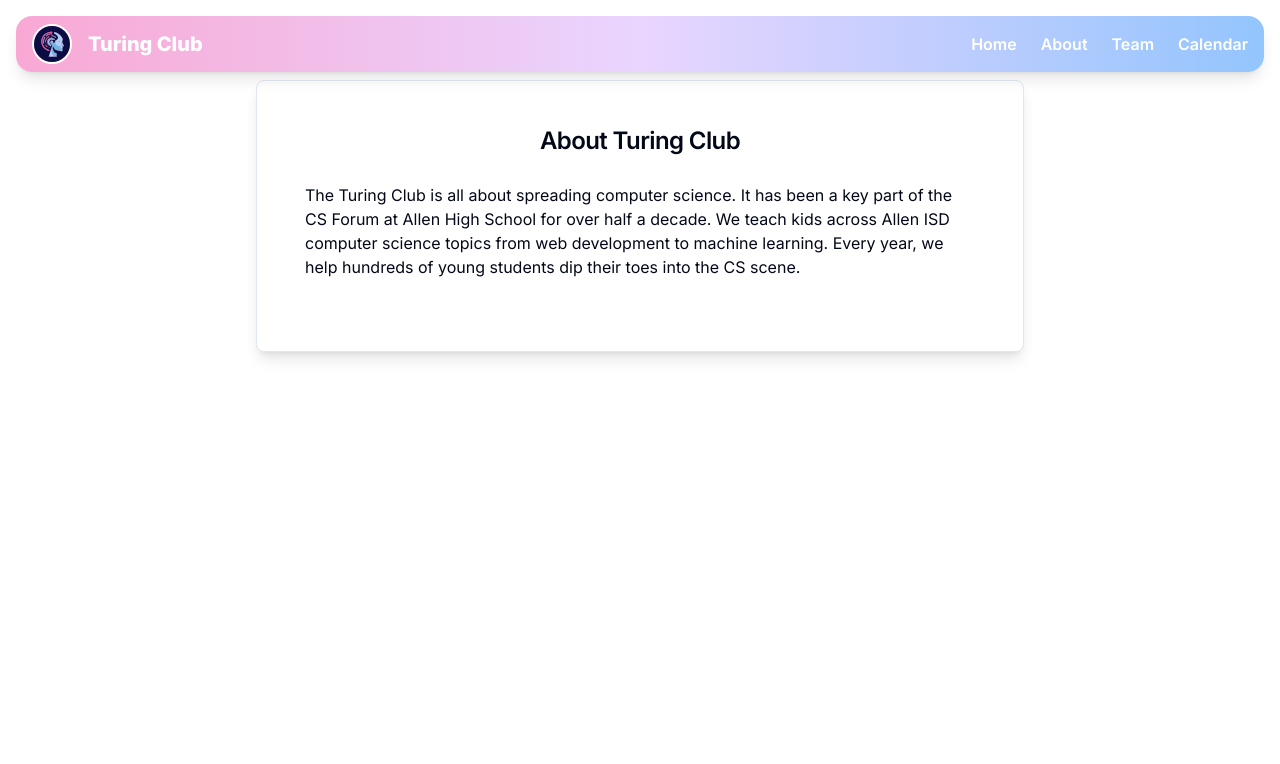
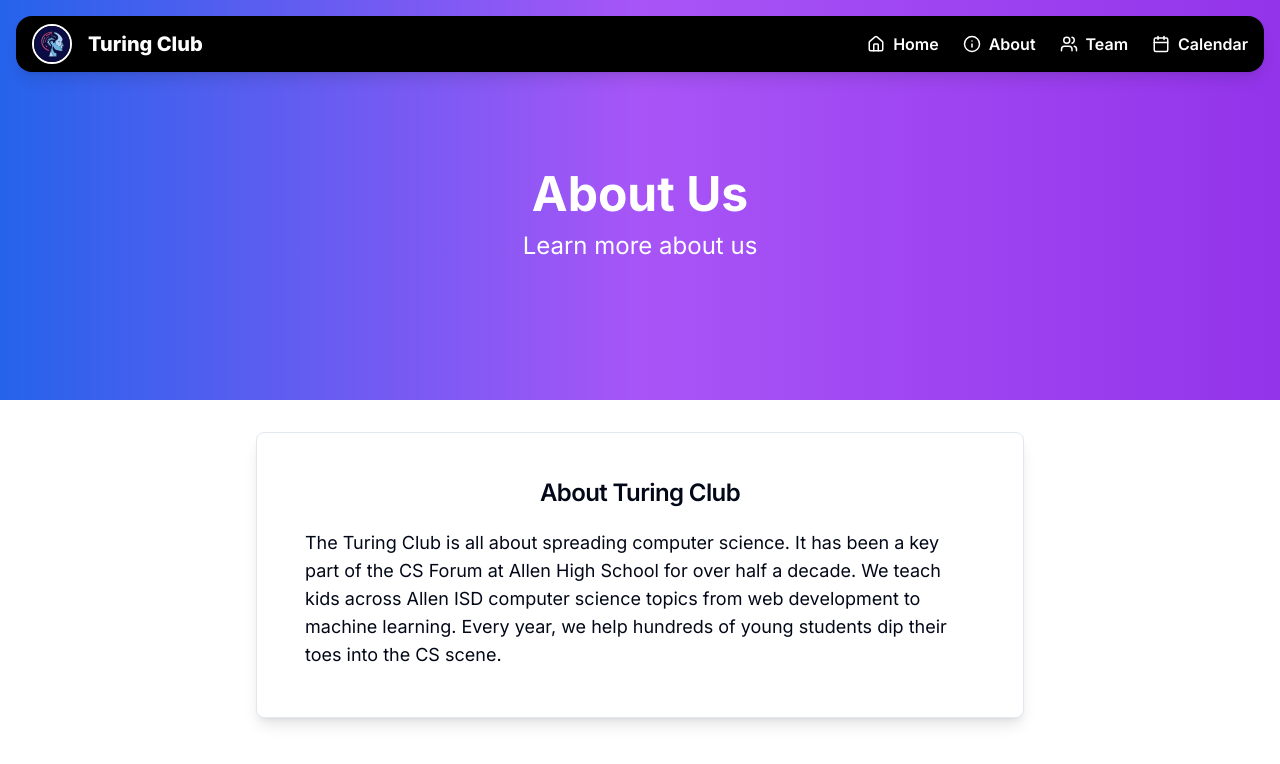
Before and after one commit to AndrxwWxng/turing-club, a Next.js app: page /about in a window 1280 px wide. Shown: the top 764 px of the page. Built offline with nearby package versions, Linux system fonts and the light colour scheme.

Commit message:
added team and calendar and header and fix navbar and about

```diff
--- a/src/app/about/page.tsx
+++ b/src/app/about/page.tsx
@@ -1,47 +1,32 @@
 import React from 'react';
-import Image from 'next/image';
-import Link from 'next/link';
-import css from 'styled-jsx/css';
 import {
   Card,
   CardContent,
-    CardDescription,
-    CardFooter,
   CardHeader,
   CardTitle,
 } from "@/components/ui/card"
+import Header from '@/components/Header';
 
-
-const aboutPage = () => {
+const AboutPage = () => {
   return (
-        <div className="pt-20">
-        <Card className='relative pt-10 max-w-3xl mx-auto p-6 shadow-lg rounded-lg bg-white'>
+    <div>
+      <Header title="About Us" subtitle="Learn more about us" />
+      <div className="container mx-auto px-4 py-8">
+        <Card className='relative max-w-3xl mx-auto p-6 shadow-lg rounded-lg bg-white'>
           <CardHeader>
-                <center><CardTitle>About Turing Club</CardTitle></center>
-                <CardDescription></CardDescription>
+            <CardTitle className="text-center">About Turing Club</CardTitle>
           </CardHeader>
           <CardContent>
-                <p>The Turing Club is all about spreading computer science. It has been a key part of the CS Forum at Allen High School for over half a decade.
+            <p className="text-lg">
+              The Turing Club is all about spreading computer science. It has been a key part of the CS Forum at Allen High School for over half a decade.
               We teach kids across Allen ISD computer science topics from web development to machine learning. Every year, we help hundreds of young students
-                    dip their toes into the
-                   CS scene. </p>
+              dip their toes into the CS scene.
+            </p>
           </CardContent>
-            <CardFooter>
-                <p></p>
-            </CardFooter>
         </Card>
       </div>
-
-
-        // <div className="py-2 px-4" >
-        // <style>
-        // </style>
-        // <section className="bg-red-200 h-100 w-15">The Turing Club is all about spreading computer science. It has been a key part of the CS Forum at Allen <br></br>
-        // High School for over half a decade.  We teach kids across Allen ISD computer science topics from web <br></br>
-        // development to machine learning. Every year, we help hundreds of young students dip their toes into the <br></br>
-        // CS scene. </section>
-        // </div>
+    </div>
   );
 };
 
-export default aboutPage;
+export default AboutPage;
--- a/src/app/team/page.tsx
+++ b/src/app/team/page.tsx
@@ -1,10 +1,14 @@
 import React from 'react';
 import Team from '@/components/Team';
+import Header from '@/components/Header';
 
 const TeamPage = () => {
     return (
+        <>
+        <Header title="Our Team" subtitle="Meet the people behind Turing Club" />
         <Team/>
+        </>
     );
 };
 
-// return default TeamPage;
+export default TeamPage
--- a/src/components/Calendar.tsx
+++ b/src/components/Calendar.tsx
@@ -1,20 +1,104 @@
-import React from 'react';
+"use client";
+import React, { useState } from 'react';
 import { Calendar } from '@/components/ui/calendar';
+import Header from '@/components/Header';
+import { Card, CardContent, CardHeader, CardTitle } from "@/components/ui/card";
+import { Badge } from "@/components/ui/badge";
+
+type Event = {
+  date: Date;
+  title: string;
+  description: string;
+};
+
+const events: Event[] = [
+  {
+    date: new Date(2024, 7, 28),
+    title: "First Club Meeting",
+    description: "Join us for the first meeting of the semester! We'll discuss upcoming projects and events."
+  },
+  {
+    date: new Date(2024, 7, 29),
+    title: "Test",
+    description: "Test"
+  },
+  //add more events here
+  //when you add more events, make sure to make the month 1 less than the actually month (ex. august is 7)
+];
 
 const CalendarPage = () => {
-  const [date, setDate] = React.useState<Date | undefined>(new Date());
+  const [selectedDate, setSelectedDate] = useState<Date | undefined>(new Date());
+  const [selectedEvents, setSelectedEvents] = useState<Event[]>([]);
+
+  const handleDateSelect = (date: Date | undefined) => {
+    setSelectedDate(date);
+    if (date) {
+      const eventsOnDate = events.filter(
+        event => event.date.toDateString() === date.toDateString()
+      );
+      setSelectedEvents(eventsOnDate);
+    } else {
+      setSelectedEvents([]);
+    }
+  };
 
   return (
-    <div className="container mx-auto px-4 py-16">
-      <h1 className="text-3xl font-bold mb-8">Meeting Calendar</h1>
-      <Calendar
-        mode="single"
-        selected={date}
-        onSelect={setDate}
-        className="rounded-md border"
-      />
-      {/* add logic here to display meeting details based on the selected date */}
-    </div>
+      <div className="container mx-auto px-4 py-16">
+        <div className="grid grid-cols-1 lg:grid-cols-2 gap-8">
+          <Card className="lg:col-span-1">
+            <CardHeader>
+              <CardTitle>Calendar</CardTitle>
+            </CardHeader>
+            <CardContent className="p-0">
+              <Calendar
+                mode="single"
+                selected={selectedDate}
+                onSelect={handleDateSelect}
+                className="rounded-md border w-full h-full flex justify-center"
+                components={{
+                  DayContent: ({ date }) => {
+                    const hasEvent = events.some(
+                      event => event.date.toDateString() === date.toDateString()
+                    );
+                    return (
+                      <div className="relative w-full h-full flex items-center justify-center">
+                        <div>{date.getDate()}</div>
+                        {hasEvent && (
+                          <div className="absolute bottom-1 right-1 w-2 h-2 bg-blue-500 rounded-full" />
+                        )}
+                      </div>
+                    );
+                  },
+                }}
+            />
+            </CardContent>
+          </Card>
+          <Card className="lg:col-span-1 flex flex-col">
+            <CardHeader>
+              <CardTitle>Events</CardTitle>
+            </CardHeader>
+            <CardContent className="flex-grow overflow-auto">
+              {selectedEvents.length > 0 ? (
+                selectedEvents.map((event, index) => (
+                  <div key={index} className="mb-6 last:mb-0">
+                    <h3 className="text-xl font-semibold mb-2">{event.title}</h3>
+                    <p className="text-sm text-gray-500 mb-2">
+                      {event.date.toLocaleDateString('en-US', {
+                        year: 'numeric',
+                        month: 'long',
+                        day: 'numeric'
+                      })}
+                    </p>
+                    <p className="text-base">{event.description}</p>
+                  </div>
+                ))
+              ) : (
+                <p className="text-center text-gray-500 mt-8">No events scheduled for this date.</p>
+              )}
+            </CardContent>
+          </Card>
+        </div>
+      </div>
   );
 };
 
--- a/src/components/Header.tsx
+++ b/src/components/Header.tsx
@@ -13,11 +13,11 @@ const Header: React.FC<HeaderProps> = ({ title, subtitle }) => {
       initial={{ opacity: 0, y: -20 }}
       animate={{ opacity: 1, y: 0 }}
       transition={{ duration: 0.5 }}
-      className="bg-gradient-to-r from-blue-600 via-purple-500 to-purple-600 text-white py-12 px-4"
+      className="bg-gradient-to-r from-blue-600 via-purple-500 to-purple-600 text-white pt-24 px-4 h-[50vh] items-center justify-center flex pb-16"
     >
       <div className="container mx-auto text-center">
-        <h1 className="text-4xl font-bold mb-2">{title}</h1>
-        {subtitle && <p className="text-xl">{subtitle}</p>}
+        <h1 className="text-5xl font-bold mb-3">{title}</h1>
+        {subtitle && <p className="text-2xl">{subtitle}</p>}
       </div>
     </motion.div>
   );
--- /dev/null
+++ b/src/components/NavItem.tsx
@@ -0,0 +1,29 @@
+import React from "react";
+import Link from "next/link";
+import {
+  NavigationMenu,
+  NavigationMenuItem,
+  NavigationMenuLink,
+  NavigationMenuList,
+} from "@/components/ui/navigation-menu";
+
+interface NavItemProps {
+    href: string;
+    icon: any;
+    label: string;
+}
+const NavItem: React.FC<NavItemProps> = ({ href, icon, label }) => (
+    <NavigationMenuItem>
+      <Link href={href} passHref legacyBehavior>
+        <NavigationMenuLink className="group flex items-center text-md font-semibold text-white hover:text-blue-200 transition-all duration-300">
+          <span className="mr-2 transform group-hover:scale-110 transition-transform duration-300">{icon}</span>
+          <span className="relative overflow-hidden">
+            {label}
+            <span className="absolute left-0 bottom-0 w-full h-0.5 bg-blue-200 transform scale-x-0 group-hover:scale-x-100 transition-transform duration-300"></span>
+          </span>
+        </NavigationMenuLink>
+      </Link>
+    </NavigationMenuItem>
+  );
+
+export default NavItem;
--- a/src/components/Navbar.tsx
+++ b/src/components/Navbar.tsx
@@ -7,13 +7,12 @@ import {
   NavigationMenuList,
 } from "@/components/ui/navigation-menu";
 import { Avatar, AvatarImage } from "@radix-ui/react-avatar";
-import { Inter } from 'next/font/google'
-
-const inter = Inter({ subsets: ['latin'] })
+import { Home, Info, Users, Calendar } from "lucide-react";
+import NavItem from "./NavItem";
 
 const Navbar = () => {
   return (
-    <div className="bg-gradient-to-r from-pink-300 via-purple-200 to-blue-300 py-2 px-4 z-50 shadow-lg fixed top-4 left-4 right-4 rounded-2xl">
+    <div className="bg-black py-2 px-4 z-50 shadow-lg fixed top-4 left-4 right-4 rounded-2xl">
       <div className="flex items-center justify-between max-w-full mx-auto">
         <Link href="/" passHref legacyBehavior>
           <a className="flex items-center">
@@ -29,43 +28,11 @@ const Navbar = () => {
           </a>
         </Link>
         <NavigationMenu className="ml-auto">
-        {/* <div className="flex justify-end ml-auto"> */}
-        <NavigationMenuList className="flex space-x-6 items-center">
-            <NavigationMenuItem>
-              <Link href="/" passHref legacyBehavior>
-                <NavigationMenuLink className="text-md font-semibold text-white hover:text-blue-200 transition duration-300">
-                  Home
-                </NavigationMenuLink>
-              </Link>
-            </NavigationMenuItem>
-            <NavigationMenuItem>
-              <Link href="/about" passHref legacyBehavior>
-                <NavigationMenuLink className="text-md font-semibold text-white hover:text-blue-200 transition duration-300">
-                  About
-                </NavigationMenuLink>
-              </Link>
-            </NavigationMenuItem>
-            <NavigationMenuItem>
-              <Link href="/team" passHref legacyBehavior>
-                <NavigationMenuLink className="text-md font-semibold text-white hover:text-blue-200 transition duration-300">
-                  Team
-                </NavigationMenuLink>
-              </Link>
-            </NavigationMenuItem>
-            <NavigationMenuItem>
-              <Link href="/calendar" passHref legacyBehavior>
-                <NavigationMenuLink className="text-md font-semibold text-white hover:text-blue-200 transition duration-300">
-                  Calendar
-                </NavigationMenuLink>
-              </Link>
-            </NavigationMenuItem>
-            {/* <NavigationMenuItem>
-              <Link href="/contact" passHref legacyBehavior>
-                <NavigationMenuLink className="text-md font-semibold text-white hover:text-blue-200 transition duration-300">
-                  Contact
-                </NavigationMenuLink>
-              </Link>
-            </NavigationMenuItem> */}
+          <NavigationMenuList className="flex space-x-6 items-center">
+            <NavItem href="/" icon={<Home size={18} />} label="Home" />
+            <NavItem href="/about" icon={<Info size={18} />} label="About" />
+            <NavItem href="/team" icon={<Users size={18} />} label="Team" />
+            <NavItem href="/calendar" icon={<Calendar size={18} />} label="Calendar" />
           </NavigationMenuList>
         </NavigationMenu>
       </div>
@@ -73,4 +40,5 @@ const Navbar = () => {
   );
 };
 
+
 export default Navbar;
--- /dev/null
+++ b/src/components/ui/badge.tsx
@@ -0,0 +1,36 @@
+import * as React from "react"
+import { cva, type VariantProps } from "class-variance-authority"
+
+import { cn } from "@/lib/utils"
+
+const badgeVariants = cva(
+  "inline-flex items-center rounded-full border px-2.5 py-0.5 text-xs font-semibold transition-colors focus:outline-none focus:ring-2 focus:ring-ring focus:ring-offset-2",
+  {
+    variants: {
+      variant: {
+        default:
+          "border-transparent bg-primary text-primary-foreground hover:bg-primary/80",
+        secondary:
+          "border-transparent bg-secondary text-secondary-foreground hover:bg-secondary/80",
+        destructive:
+          "border-transparent bg-destructive text-destructive-foreground hover:bg-destructive/80",
+        outline: "text-foreground",
+      },
+    },
+    defaultVariants: {
+      variant: "default",
+    },
+  }
+)
+
+export interface BadgeProps
+  extends React.HTMLAttributes<HTMLDivElement>,
+    VariantProps<typeof badgeVariants> {}
+
+function Badge({ className, variant, ...props }: BadgeProps) {
+  return (
+    <div className={cn(badgeVariants({ variant }), className)} {...props} />
+  )
+}
+
+export { Badge, badgeVariants }
```
Also changed, not shown: src/app/calendar/page.tsx (+7 -1 lines), src/components/Team.tsx (+14 -8 lines). Lines whose indentation alone changed are shown as unchanged.
